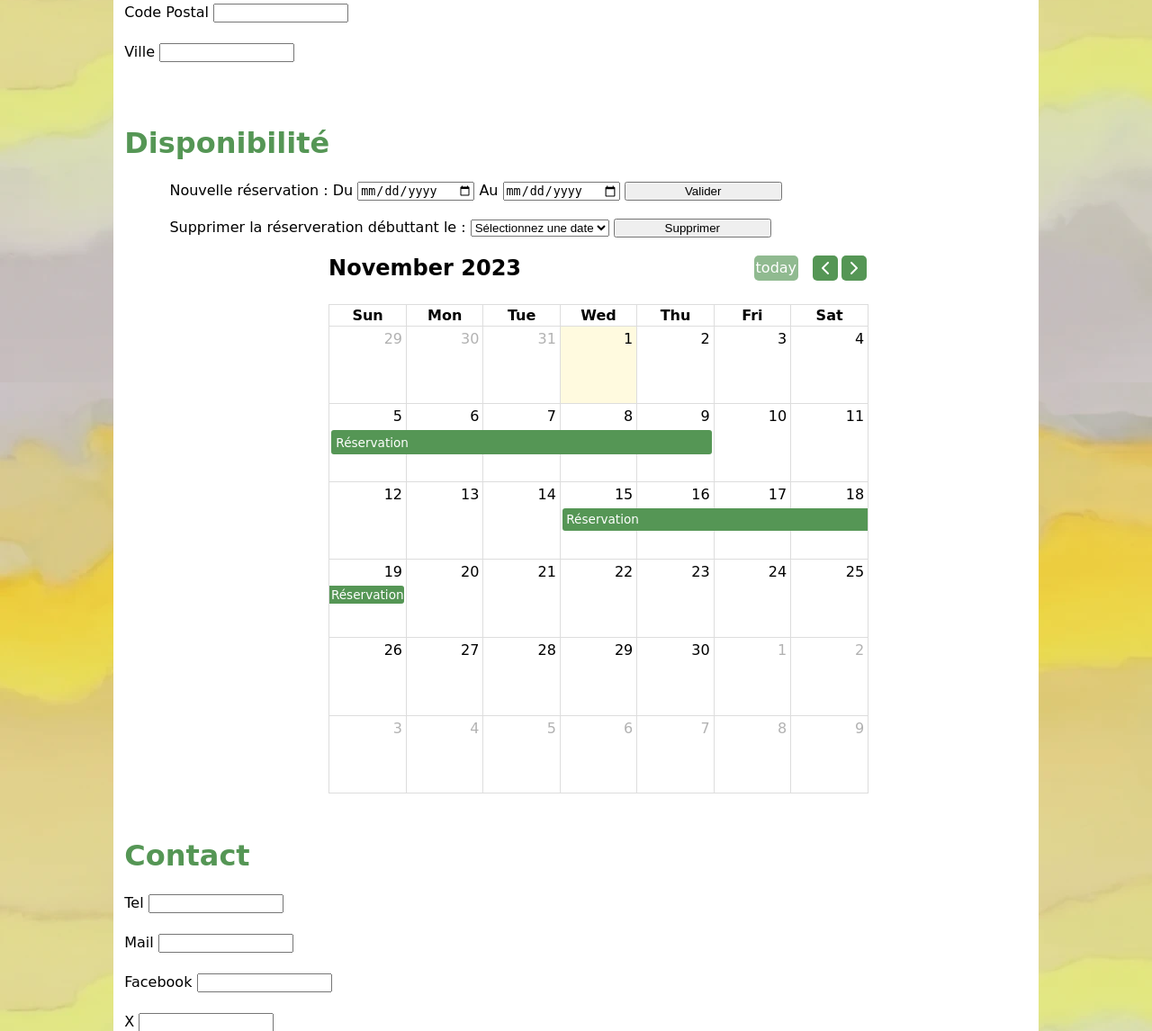
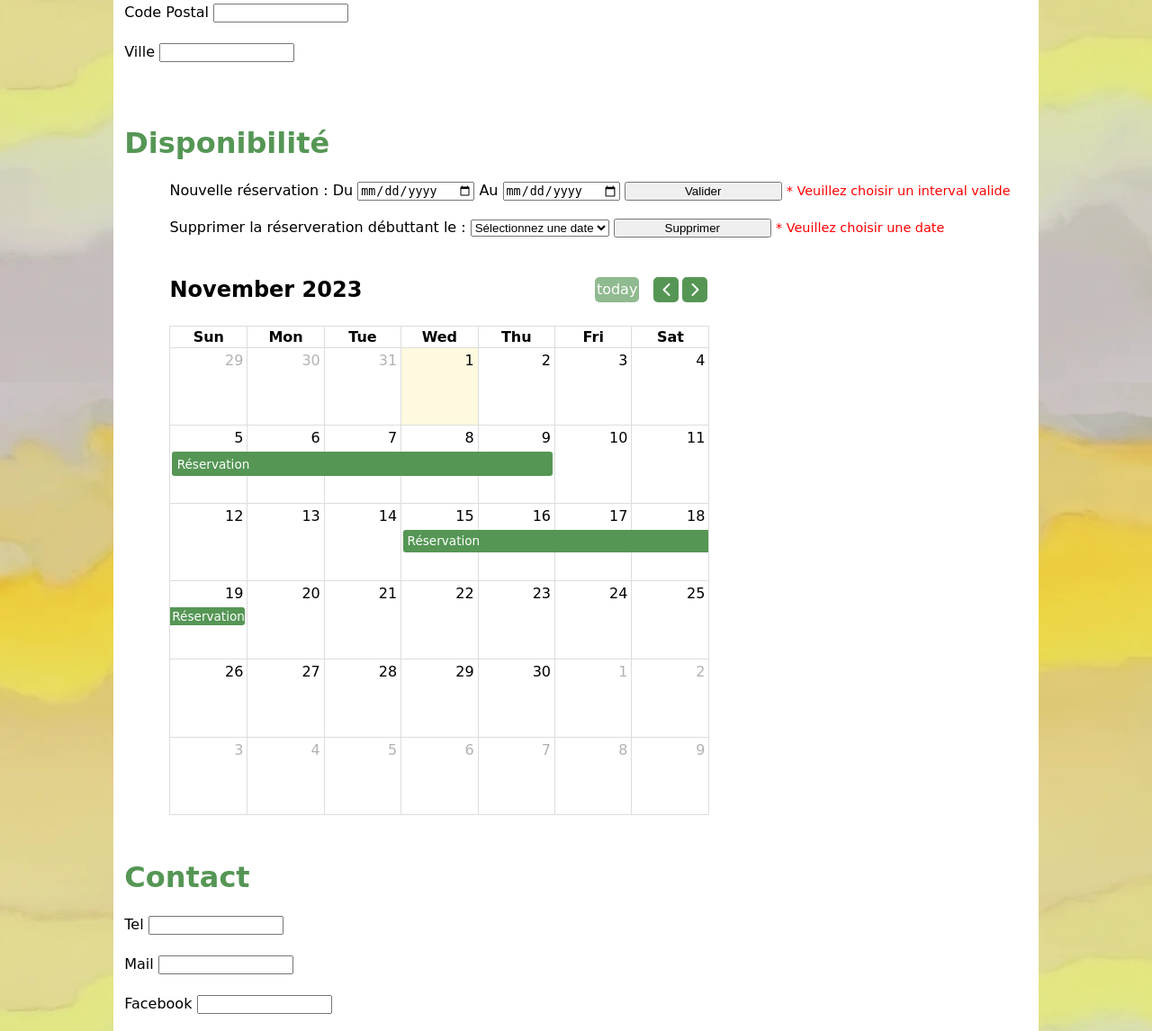
Before and after one commit to Lethlos/site-web-mouly, a PHP site: page /edition_page.php in a window 1280 px wide. Shown: the part 1623-2769 px from the top of the page at 90% size. Run offline with PHP 8.4, Linux system fonts and the light colour scheme; data that the repository does not hold is empty; some libraries are stand-ins or nearby versions; some web fonts are replaced.

Commit message:
fin calendrier front

```diff
--- a/edition_page.js
+++ b/edition_page.js
@@ -6,6 +6,9 @@ document.addEventListener("DOMContentLoaded", function () {
     const inputRoom = document.getElementById("inputRoom");
 
     const dateDropdown = document.getElementById("dateDropdown");
+
+    const inputStartAddDate = document.getElementById("inputStartAddDate");
+    const inputEndAddDate = document.getElementById("inputEndAddDate");
 
     const inputPriceWeek = document.getElementById("inputPriceWeek");
     const inputPriceNight = document.getElementById("inputPriceNight");
@@ -45,7 +48,9 @@ document.addEventListener("DOMContentLoaded", function () {
 
     boutonEnvoi.addEventListener("click", SaveDocument);
 
-
+    inputStartAddDate.addEventListener("change", hideAddDateError);
+    inputEndAddDate.addEventListener("change", hideAddDateError);
+    dateDropdown.addEventListener("change", hideDelDateError);
 
     reservations.forEach(reservation => {
       const option = document.createElement("option");
@@ -236,3 +241,13 @@ function testValidMail(e) {
 
     errInput.textContent = messageError;
 }
+
+function hideAddDateError(e) {
+  const errInput = document.getElementById("errSelectedAddDate");
+  errInput.textContent = "";
+}
+
+function hideDelDateError(e) {
+  const errInput = document.getElementById("errSelectedDelDate");
+  errInput.textContent = "";
+}
--- a/edition_page.php
+++ b/edition_page.php
@@ -166,12 +166,13 @@
 
 				<h1 id="Disponibilité" class="ancres"> Disponibilité </h1>
 				<div class="DispoDiv">
-				<span>
+					<div class="margin_bottom">
 						<form id="form_addRes" action="addRes.php" method="post">
 							<p>Nouvelle réservation :
-						Du <input type="date" id="datePicker" name="selectedDate"></input>
-						Au  <input type="date" id="datePicker" name="selectedDate"></input>
+							Du <input type="date" class="datePicker" id="inputStartAddDate" name="selectedDate"></input>
+							Au <input type="date" class="datePicker" id="inputEndAddDate" name="selectedDate"></input>
 							<input style="width: 175px;" type="submit" name="submit" value="Valider"></input>
+							<span id="errSelectedAddDate" class="errMessage">* Veuillez choisir un interval valide</span>
 							</p>
 						</form>
 						<form id="form_deleteRes" action="deleteRes.php" method="post">
@@ -182,9 +183,10 @@
 								<!-- Boucle pour ajouter les options à partir du tableau de réservations -->
 							</select>
 							<input style="width: 175px;" type="submit" name="submit" value="Supprimer"></input>
+							<span id="errSelectedDelDate" class="errMessage">* Veuillez choisir une date</span>
 							</p>
 						</form>
-				</span>
+					</div>
 					<div id="calendar"></div>
 				</div>
 
--- a/index.css
+++ b/index.css
@@ -315,7 +315,7 @@ input {
 
 #calendar {
 	width: 100%;
-	margin: 0 auto;
+	margin: 0;
 	height: 600px;
 	max-width: 600px;
   }
@@ -351,7 +351,7 @@ input {
 	}
 }
 
-#datePicker {
+.datePicker {
 	width: 130px;
 }
 
@@ -359,3 +359,7 @@ input {
 	margin-top : 2px;
 	margin-bottom: 2px;
 }
+
+.margin_bottom {
+	margin-bottom: 40px;
+}
```
Lines whose indentation alone changed are shown as unchanged.
